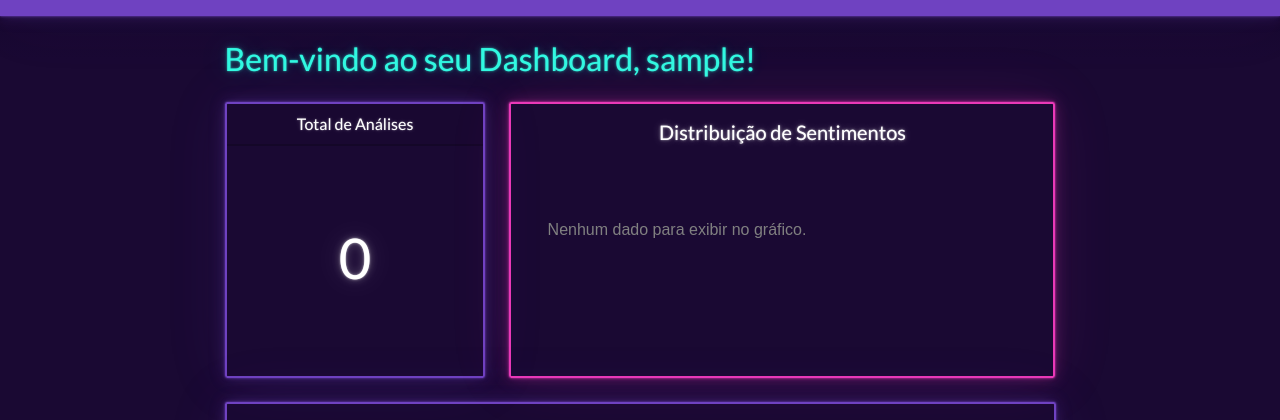
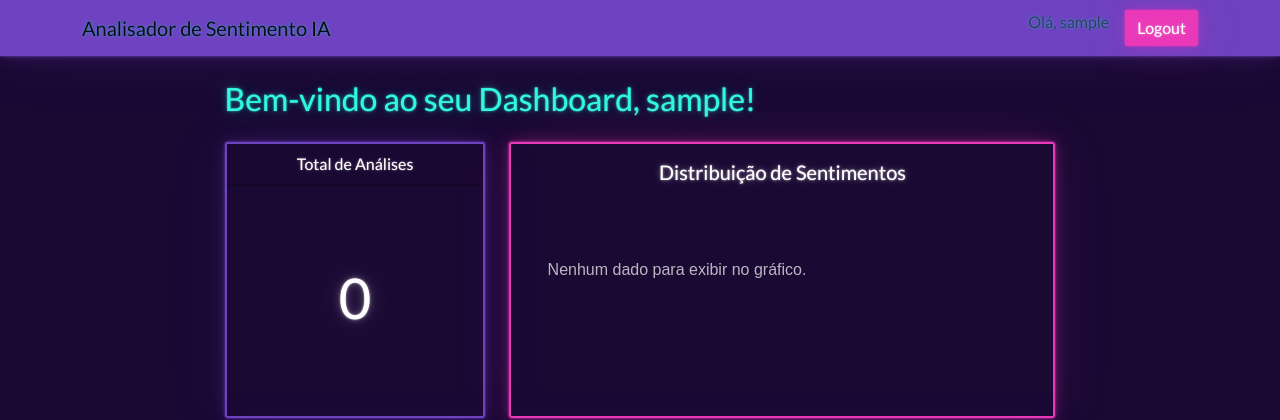
Before and after one commit to wmarquesb/analisador-sentimento-flask, a Flask app: page /dashboard in a window 1280 px wide. Shown: the top 420 px of the page. Run offline with Flask 3, Linux system fonts and the light colour scheme; the visitor is signed in with stand-in values (Sample User, id 1); data that the repository does not hold is empty.

Commit message:
fix: Corrige renderização do dashboard e bugs de navegação

```diff
--- a/app/routes.py
+++ b/app/routes.py
@@ -9,41 +9,30 @@
 auth = Blueprint('auth', __name__)
 
 @auth.route("/")
+def index():
+    """Redireciona o usuário para o login ou para o dashboard."""
+    if current_user.is_authenticated:
+        return redirect(url_for('auth.dashboard'))
+    return redirect(url_for('auth.login'))
+
 @auth.route("/dashboard")
 @login_required
 def dashboard():
-    """Exibe o dashboard principal com formulário e histórico."""
     page = request.args.get('page', 1, type=int)
-
-    pagination = Feedback.query.filter_by(
-        author=current_user
-    ).order_by(
-        Feedback.submission_date.desc()
-    ).paginate(
-        page=page, per_page=5
-    )
-
+    pagination = Feedback.query.filter_by(author=current_user).order_by(Feedback.submission_date.desc()).paginate(page=page, per_page=5)
     return render_template('dashboard.html', pagination=pagination)
 
 @auth.route("/analyze", methods=['POST'])
 @login_required
 def analyze():
-    """Recebe o texto do formulário, analisa e salva no banco."""
     feedback_text = request.form.get('feedback_text')
     if feedback_text:
         sentiment = analyze_sentiment(feedback_text)
-
-        new_feedback = Feedback(
-            text_content=feedback_text,
-            author=current_user,
-            sentiment_result=sentiment
-        )
+        new_feedback = Feedback(text_content=feedback_text, author=current_user, sentiment_result=sentiment)
         db.session.add(new_feedback)
         db.session.commit()
         flash('Seu feedback foi analisado com sucesso!', 'success')
     return redirect(url_for('auth.dashboard'))
-
-# --- ROTAS DE AUTENTICAÇÃO ---
 
 @auth.route("/register", methods=['GET', 'POST'])
 def register():
@@ -77,8 +66,6 @@
 def logout():
     logout_user()
     return redirect(url_for('auth.login'))
-
-# --- ROTAS DE AÇÕES DE FEEDBACK ---
 
 @auth.route("/reanalyze/<int:feedback_id>")
 @login_required
--- a/app/templates/base.html
+++ b/app/templates/base.html
@@ -21,11 +21,54 @@
   </head>
   <body>
     <nav class="navbar navbar-expand-lg bg-primary" data-bs-theme="dark">
-        </nav>
+      <div class="container">
+        <a class="navbar-brand" href="{{ url_for('auth.dashboard') }}"
+          >Analisador de Sentimento IA</a
+        >
+        <button
+          class="navbar-toggler"
+          type="button"
+          data-bs-toggle="collapse"
+          data-bs-target="#navbarContent"
+          aria-controls="navbarContent"
+          aria-expanded="false"
+          aria-label="Toggle navigation"
+        >
+          <span class="navbar-toggler-icon"></span>
+        </button>
+        <div class="collapse navbar-collapse" id="navbarContent">
+          <ul class="navbar-nav ms-auto">
+            {% if current_user.is_authenticated %}
+            <li class="nav-item">
+              <span class="navbar-text me-3"
+                >Olá, {{ current_user.username }}</span
+              >
+            </li>
+            <li class="nav-item">
+              <a
+                class="btn btn-secondary my-2 my-sm-0"
+                href="{{ url_for('auth.logout') }}"
+                >Logout</a
+              >
+            </li>
+            {% else %}
+            <li class="nav-item">
+              <a class="nav-link" href="{{ url_for('auth.login') }}">Login</a>
+            </li>
+            <li class="nav-item">
+              <a
+                class="btn btn-secondary my-2 my-sm-0"
+                href="{{ url_for('auth.register') }}"
+                >Registrar</a
+              >
+            </li>
+            {% endif %}
+          </ul>
+        </div>
+      </div>
+    </nav>
 
-    <main class="container mt-4">
-        {% block content %}{% endblock %}
-    </main>
+    <main class="container mt-4">{% block content %}{% endblock %}</main>
 
     <footer class="footer mt-auto py-3 bg-dark">
       <div class="container text-center">
--- a/app/templates/dashboard.html
+++ b/app/templates/dashboard.html
@@ -76,6 +76,7 @@
     </div>
 
     <h3 class="mb-3">Histórico de Análises</h3>
+
     {% if pagination.items %} {% for feedback in pagination.items %}
     <div class="card border-secondary mb-3">
       <div class="card-body">
@@ -200,13 +201,14 @@
       }
 
       if (data.length === 0) {
-        ctx.font = "16px Arial";
+        const canvas = sentimentChartCanvas;
+        ctx.font = "16px sans-serif";
+        ctx.fillStyle = "rgba(255, 255, 255, 0.7)";
         ctx.textAlign = "center";
-        ctx.fillStyle = "grey";
         ctx.fillText(
           "Nenhum dado para exibir no gráfico.",
-          sentimentChartCanvas.width / 2,
-          sentimentChartCanvas.height / 2
+          canvas.width / 2,
+          canvas.height / 2
         );
         return;
       }
```
Also changed, not shown: README.md.
